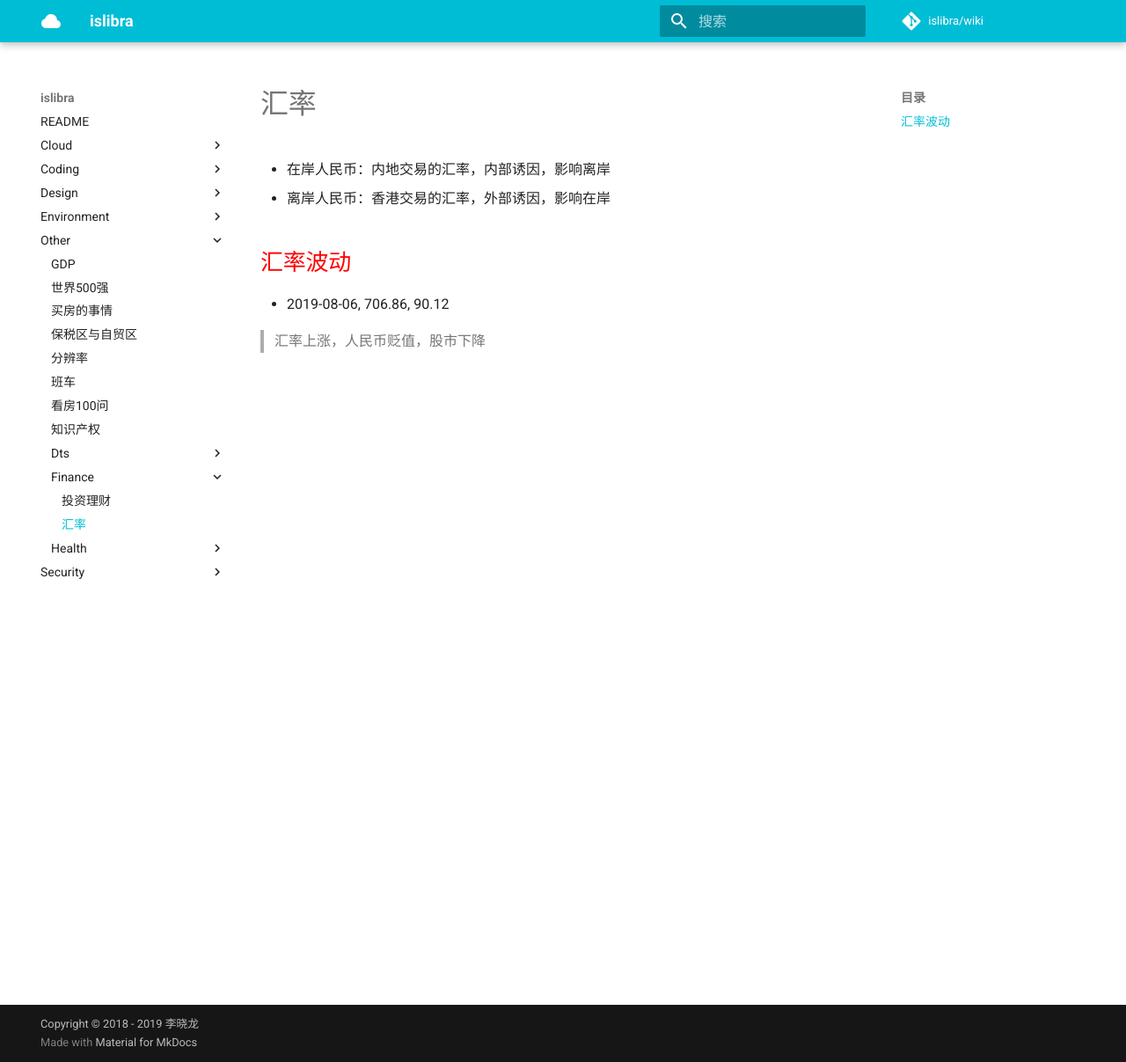
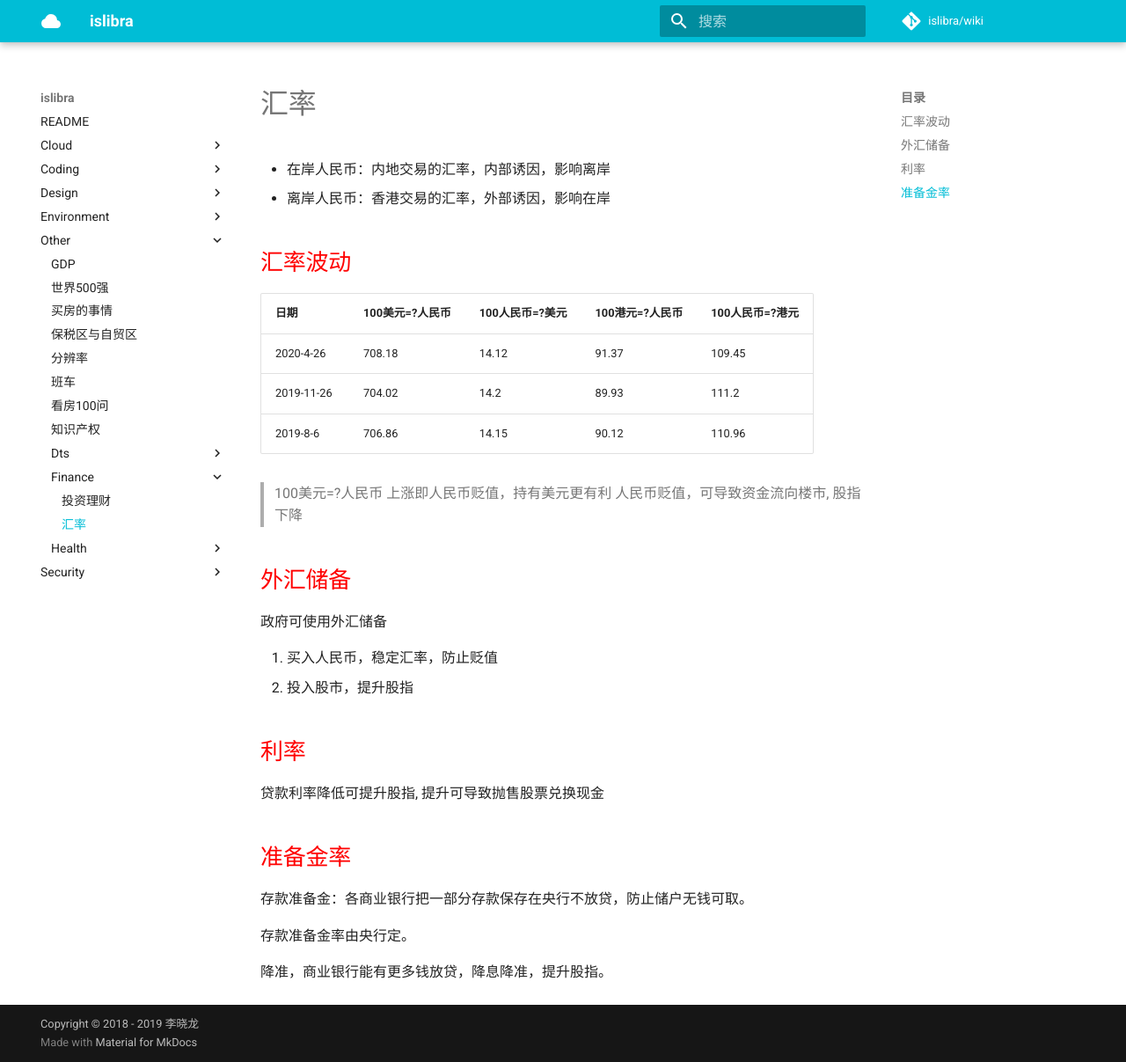
Before and after one commit to islibra/wiki, an MkDocs documentation site: the page built from docs/other/finance/汇率.md, in a window 1280 px wide and 1207 px high. Shown: the whole window at 88% size. Built offline with MkDocs 1.6.1 and Material for MkDocs 9.7.7, drawn with Linux system fonts in a browser that asks for light colours; comment, search, counter and statistics services are not loaded.

Commit message:
Update 汇率.md

```diff
--- a/docs/other/finance/汇率.md
+++ b/docs/other/finance/汇率.md
@@ -5,6 +5,30 @@
 
 ## 汇率波动
 
-- 2019-08-06, 706.86, 90.12
+日期 | 100美元=?人民币 | 100人民币=?美元 | 100港元=?人民币 | 100人民币=?港元
+--- | --- | --- | --- | ---
+2020-4-26 | 708.18 | 14.12 | 91.37 | 109.45
+2019-11-26 | 704.02 | 14.2 | 89.93 | 111.2
+2019-8-6 | 706.86 | 14.15 | 90.12 | 110.96
 
-> 汇率上涨，人民币贬值，股市下降
+> 100美元=?人民币 上涨即人民币贬值，持有美元更有利
+> 人民币贬值，可导致资金流向楼市, 股指下降
+
+## 外汇储备
+
+政府可使用外汇储备
+
+1. 买入人民币，稳定汇率，防止贬值
+2. 投入股市，提升股指
+
+## 利率
+
+贷款利率降低可提升股指, 提升可导致抛售股票兑换现金
+
+## 准备金率
+
+存款准备金：各商业银行把一部分存款保存在央行不放贷，防止储户无钱可取。
+
+存款准备金率由央行定。
+
+降准，商业银行能有更多钱放贷，降息降准，提升股指。
```
